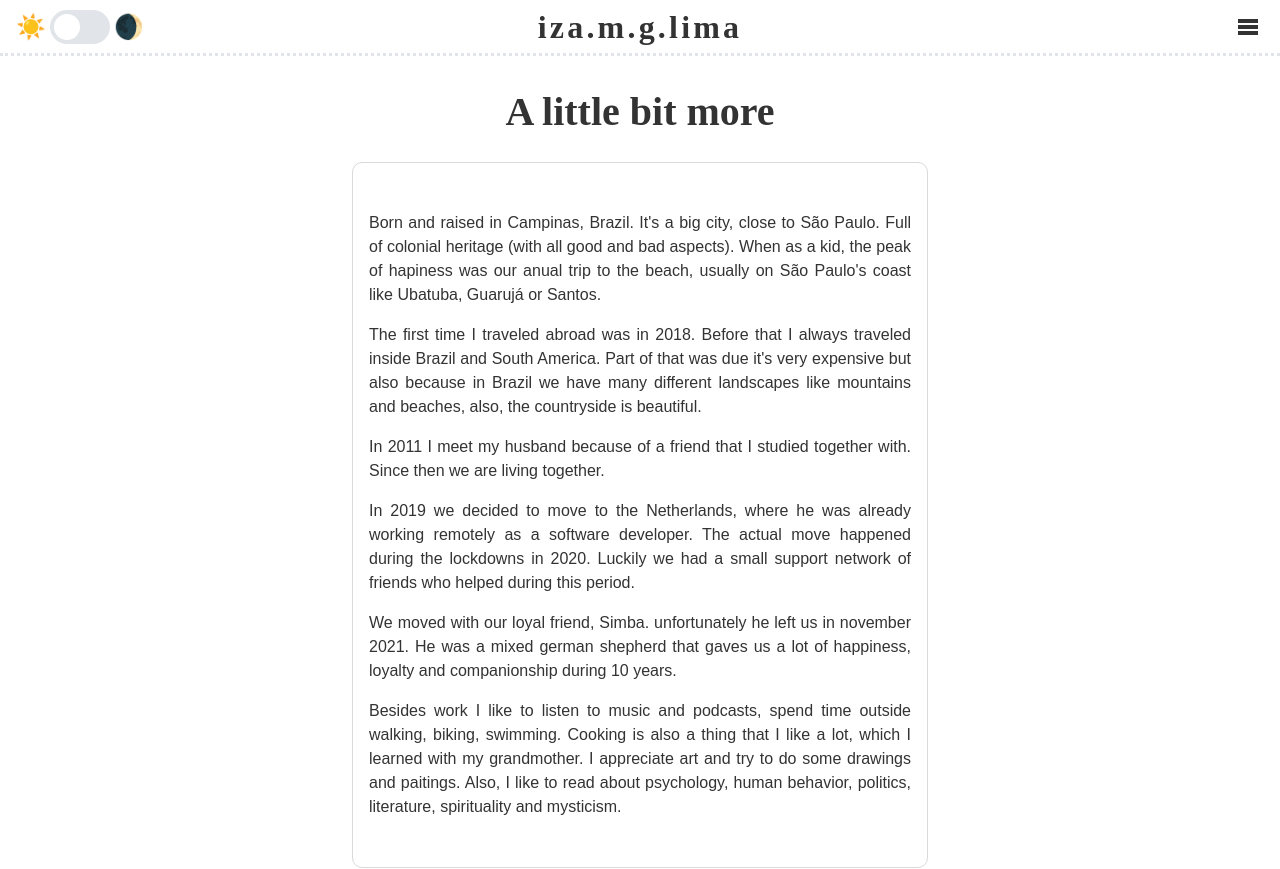
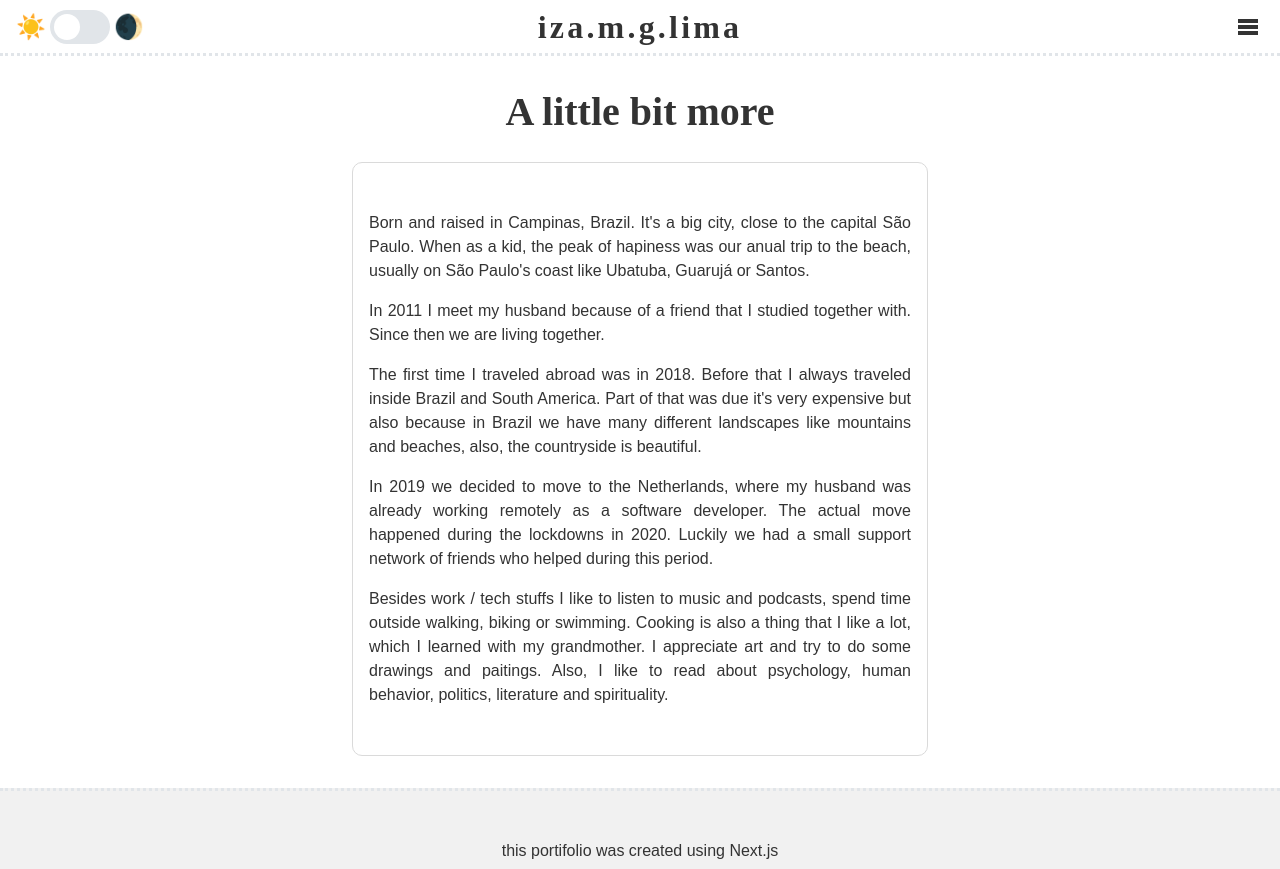
Before and after one commit to izamglima/izamglima.github.io, a Next.js app: page /about/more in a window 1280 px wide. Shown: the top 869 px of the page. Built offline with nearby package versions, Linux system fonts and the light colour scheme; no server answers; a web font is replaced by a local one.

Commit message:
change in more page

```diff
--- a/pages/about/more.js
+++ b/pages/about/more.js
@@ -14,10 +14,13 @@ const More = () => {
         <div className={styles.more}>
           <div className={styles.box}>
             <p>Born and raised in <Link href="https://en.wikipedia.org/wiki/Campinas"><a>Campinas</a></Link>, Brazil.
-              It's a big city, close to São Paulo.
-              Full of colonial heritage (with all good and bad aspects).
+              It's a big city, close to the capital São Paulo.
               When as a kid, the peak of hapiness was our anual trip to the beach,
               usually on São Paulo's coast like Ubatuba, Guarujá or Santos.
+            </p>
+
+            <p>In 2011 I meet my husband because of a friend that I studied together with.
+              Since then we are living together.
             </p>
 
             <p>The first time I traveled abroad was in 2018. Before that I always traveled
@@ -26,24 +29,16 @@ const More = () => {
               also, the countryside is beautiful.
             </p>
 
-            <p>In 2011 I meet my husband because of a friend that I studied together with.
-              Since then we are living together.
-            </p>
-
-            <p>In 2019 we decided to move to the Netherlands, where he was already working
+            <p>In 2019 we decided to move to the Netherlands, where my husband was already working
               remotely as a software developer. The actual move happened during the lockdowns
               in 2020. Luckily we had a small support network of friends who helped during this
               period.
             </p>
 
-            <p>We moved with our loyal friend, Simba. unfortunately he left us in november 2021.
-              He was a mixed german shepherd that gaves us a lot of happiness, loyalty and companionship during 10 years.
-            </p>
-
-            <p>Besides work I like to listen to music and podcasts, spend time outside walking,
-              biking, swimming. Cooking is also a thing that I like a lot, which I learned with
+            <p>Besides work / tech stuffs I like to listen to music and podcasts, spend time outside walking,
+              biking or swimming. Cooking is also a thing that I like a lot, which I learned with
               my grandmother. I appreciate art and try to do some drawings and paitings.
-              Also, I like to read about psychology, human behavior, politics, literature, spirituality and mysticism.
+              Also, I like to read about psychology, human behavior, politics, literature and spirituality.
             </p>
           </div>
         </div>
```
